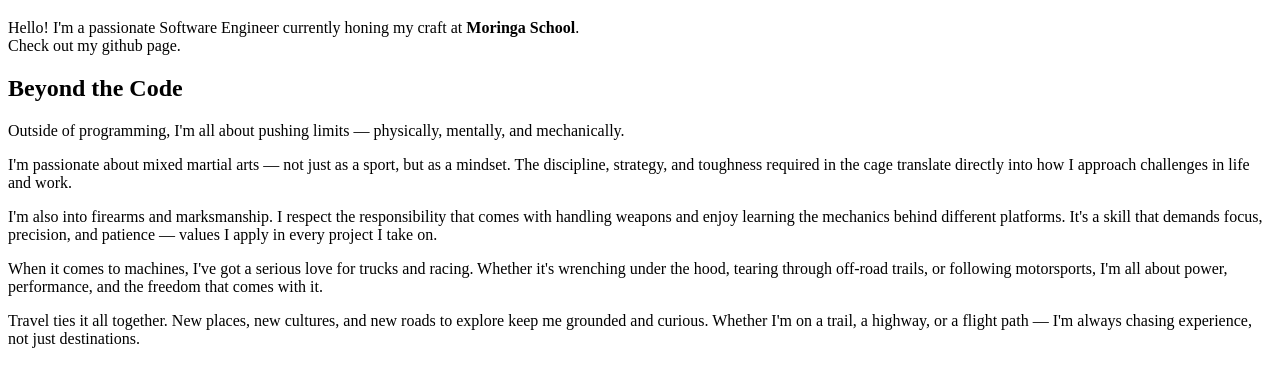
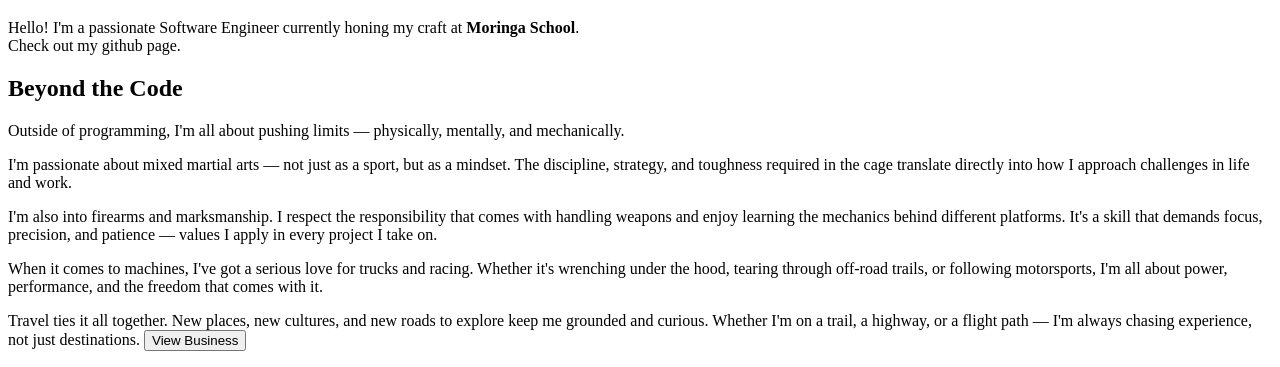
Before and after one commit to Wainaina-7/My_Personal_Portfolio_Website, a plain HTML site: page index.html in a window 1280 px wide. Shown: the part 461-828 px from the top of the page. Drawn offline with Linux system fonts and the light colour scheme.

Commit message:
Created a Business button

```diff
--- a/index.html
+++ b/index.html
@@ -39,7 +39,7 @@
   </p>
   <p>
     Travel ties it all together. New places, new cultures, and new roads to explore keep me grounded and curious. Whether I'm on a trail, a highway, or a flight path — I'm always chasing experience, not just destinations.
-
+         <button type="button">View Business</button>
 
 
 
```
